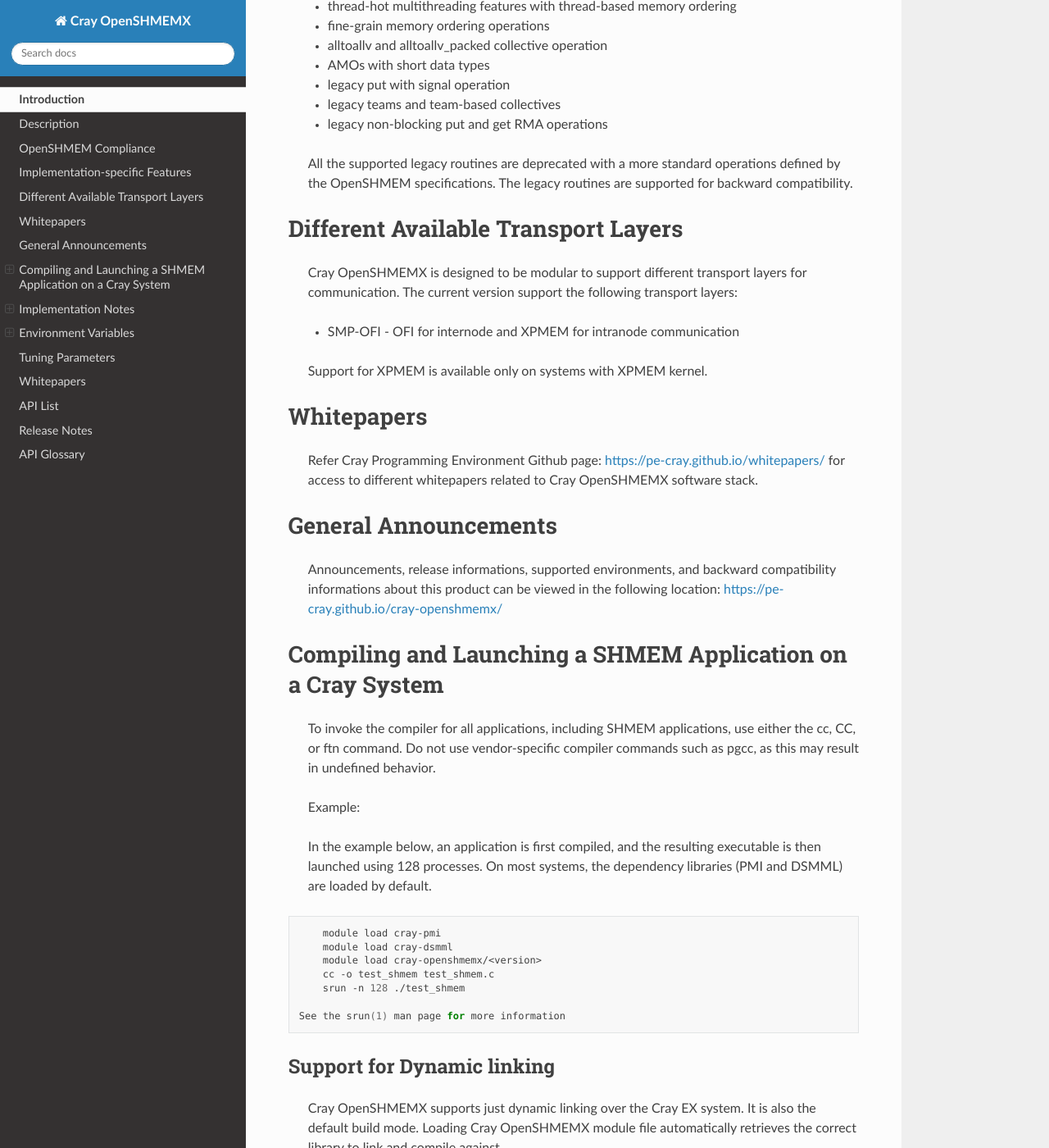
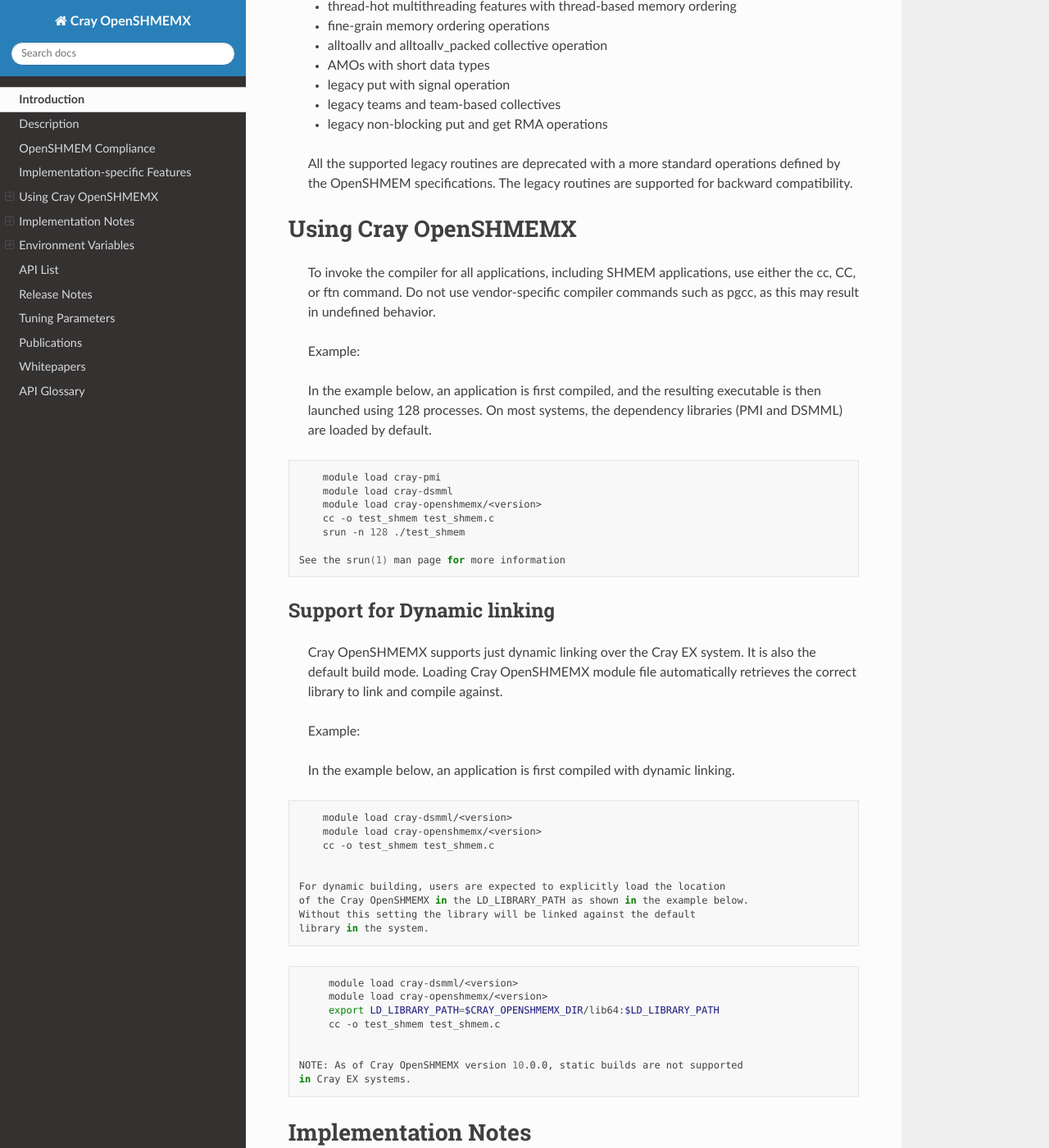
Before and after one commit to PE-Cray/cray-openshmemx, a Sphinx documentation site: the page built from doc/source/intro_shmem.rst, in a window 1280 px wide and 1400 px high, scrolled down 1787 px. Shown: the whole window at 82% size. Built offline with Sphinx 7.4.7 and the Read the Docs theme 2.0.0, drawn with Linux system fonts in a browser that asks for light colours; some of the changed text lies outside the part shown.

Commit message:
Cleanup documentation

```diff
--- a/doc/source/index.rst
+++ b/doc/source/index.rst
@@ -181,8 +181,9 @@
    :hidden:
 
    intro_shmem
-   tuning_parameters
-   white_papers
    api_list
    release_notes
+   tuning_parameters
+   pubs
+   white_papers
    api_glossary
--- a/doc/source/intro_shmem.rst
+++ b/doc/source/intro_shmem.rst
@@ -108,32 +108,8 @@
     operations defined by the OpenSHMEM specifications. The legacy routines are
     supported for backward compatibility.
 
-Different Available Transport Layers
-====================================
-
-    Cray OpenSHMEMX is designed to be modular to support different transport
-    layers for communication. The current version support the following
-    transport layers:
-
-    *  SMP-OFI - OFI for internode and XPMEM for intranode communication
-    Support for XPMEM is available only on systems with XPMEM kernel.
-
-Whitepapers
-===========
-
-    Refer Cray Programming Environment Github page:
-    https://pe-cray.github.io/whitepapers/ for access to different whitepapers
-    related to Cray OpenSHMEMX software stack.
-
-General Announcements
+Using Cray OpenSHMEMX
 =====================
-
-    Announcements, release informations, supported environments, and backward
-    compatibility informations about this product can be viewed in the following
-    location: https://pe-cray.github.io/cray-openshmemx/
-
-Compiling and Launching a SHMEM Application on a Cray System
-============================================================
 
     To invoke the compiler for all applications, including SHMEM applications,
     use either the cc, CC, or ftn command. Do not use vendor-specific compiler
```
Also changed, not shown: other parts of doc/source/intro_shmem.rst (+10 -0 lines), 1 other file.
